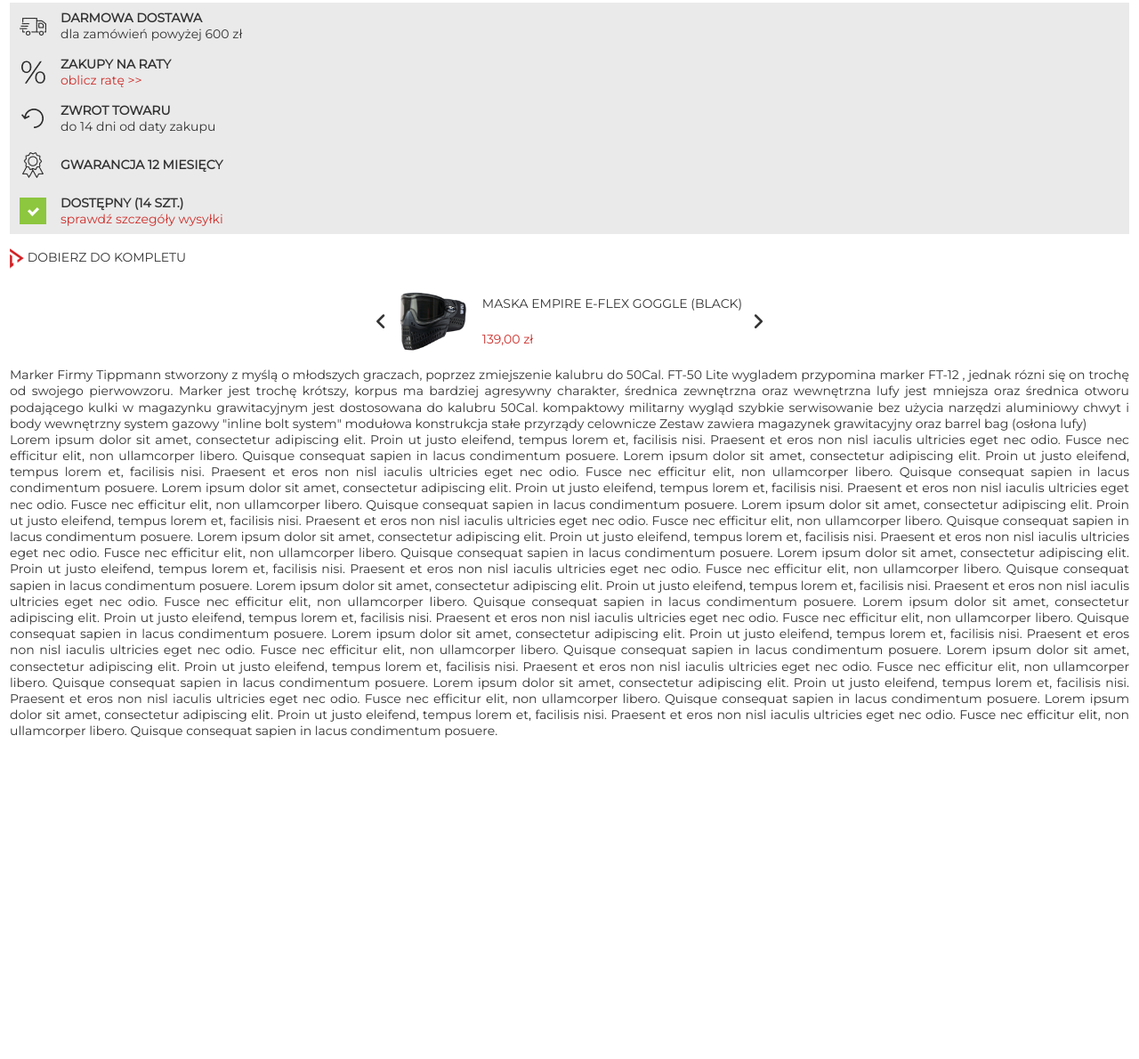
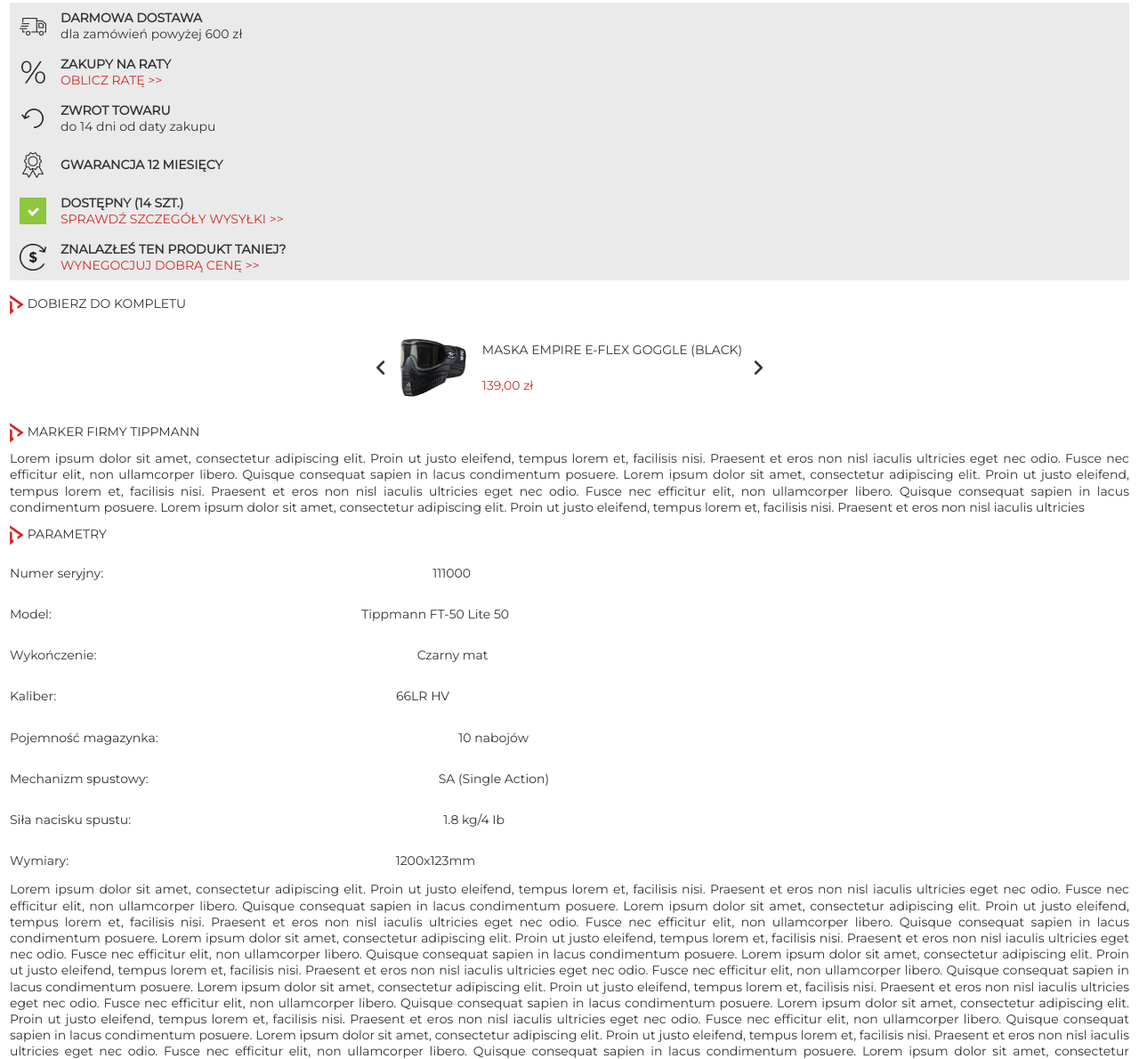
Before and after one commit to prgt2/assassins_projector, a plain HTML site: page html/projector.html in a window 1280 px wide. Shown: the part 793-1983 px from the top of the page at 89% size. Before the commit the page ends 1623 px from the top, so only its background shows below. Drawn offline with nearby package versions, Linux system fonts and the light colour scheme.

Commit message:
started work on dictionary

```diff
--- a/css/style_small.css
+++ b/css/style_small.css
@@ -45,6 +45,10 @@
     cursor: pointer;
 }
 
+i:hover {
+    color: #ce2e2a;
+}
+
 i:hover::before {
     color: #ce2e2a;
 }
@@ -78,7 +82,6 @@
 }
 
 .search_input {
-    border-style: border-box;
     height: 46px;
     width: 100%;
     padding: 0;
@@ -204,7 +207,7 @@
     font-family: FontAwesome;
     color: #333333;
     float: right;
-    transition: all 1s;
+    transition: all 0.4s;
 }
 
 .collapisble_icon.rotated::after {
@@ -437,6 +440,8 @@
 
 .benefit>img {
     padding: 11px;
+    height: 30px;
+    width: 30px;
 }
 
 .benefit>div {
@@ -452,30 +457,30 @@
 
 .benefit a {
     color: #ce2e2a;
+    text-transform: uppercase;
 }
 
 .benefit a:hover {
     color: #333333;
 }
 
-.hotspot_name {
+.hotspot_name,
+.desc_name,
+.dict_name {
     height: 32px;
     padding: 5px 0 5px 0;
 }
 
-.hotspot_name span {
+.hotspot_name span,
+.desc_name span,
+.dict_name span {
     line-height: 32px;
     text-transform: uppercase;
 }
 
-
-/* .arrow_icon {
-    display: inline-block;
-    width: 23px;
-    height: 23px;
-} */
-
-.hotspot_name img {
+.hotspot_name img,
+.desc_name img,
+.dict_name img {
     display: inline-block;
     vertical-align: middle;
     /* środkuje img w spanie (inline_block + vertical-align */
@@ -488,7 +493,6 @@
 
 .hotspot_carousel {
     display: flex;
-    position: relative;
     margin: auto;
     /* centruje div w divie */
     justify-content: center;
@@ -500,11 +504,16 @@
     font-size: 1.5em;
 }
 
+.items {
+    position: relative;
+}
+
 .hotspot_carousel .item {
     position: absolute;
+    top: 0;
     display: flex;
     justify-content: space-evenly;
-    z-index: 0;
+    z-index: -1;
     opacity: 0;
     transition: all 2s ease;
     cursor: pointer;
@@ -531,3 +540,26 @@
     margin: 0;
     color: #ce2e2a
 }
+
+.dict {
+    display: flex;
+    flex-direction: column;
+}
+
+.param {
+    display: flex;
+}
+
+.param_name {
+    flex-grow: 1;
+}
+
+.param_name::after {
+    content: ':';
+}
+
+.param_value {
+    margin: auto;
+    /* centruje anchor linka pionowo */
+    flex-grow: 2;
+}
--- a/html/projector.html
+++ b/html/projector.html
@@ -288,6 +288,8 @@
                 <div class="basket_add_cont">
                     <button class="basket_add">Dodaj do koszyka</button>
                 </div>
+                <div class="negotiate">
+                </div>
                 <div class="benefits_cont">
                     <ul class="benefits">
                         <li class="benefit">
@@ -308,9 +310,13 @@
                         </li>
                         <li class="benefit">
                             <img src="../gfx/ok_square.png" alt="">
-                            <div><b>dostępny (14 szt.)</b><span><a href="">sprawdź szczegóły wysyłki</a></span></div>
+                            <div><b>dostępny (14 szt.)</b><span><a href="">sprawdź szczegóły wysyłki >></a></span></div>
                         </li>
-
+                        <li class="benefit">
+                            <img src="../gfx/negotiate_icon.png" alt="">
+                            <div><b>Znalazłeś ten produkt taniej?</b><span><a href="">Wynegocjuj dobrą cenę
+                                        >></a></span></div>
+                        </li>
                     </ul>
                 </div>
             </div>
@@ -323,7 +329,8 @@
                 <span class="title">Dobierz do kompletu</span>
             </div>
             <div class="hotspot_carousel">
-                <i class="fas fa-angle-left"></i>
+                <i class="fas fa-angle-left lt_hot"></i>
+                <div class="items">
                     <div class="item active">
                         <img src="../gfx/maska_empire.png" alt="">
                         <div class="info_cont">
@@ -345,16 +352,64 @@
                             <p class="product_price">139,00 zł</p>
                         </div>
                     </div>
-                <i class="fas fa-angle-right"></i>
+                </div>
+                <i class="fas fa-angle-right gt_hot"></i>
             </div>
         </div>
         <div class="projector2">
-            <div class="description"> Marker Firmy Tippmann stworzony z myślą o młodszych graczach, poprzez zmiejszenie kalubru do 50Cal. FT-50 Lite wygladem przypomina marker FT-12 , jednak rózni się on trochę od swojego pierwowzoru. Marker jest trochę krótszy, korpus ma bardziej
-                agresywny charakter, średnica zewnętrzna oraz wewnętrzna lufy jest mniejsza oraz średnica otworu podającego kulki w magazynku grawitacyjnym jest dostosowana do kalubru 50Cal. kompaktowy militarny wygląd szybkie serwisowanie bez użycia
-                narzędzi aluminiowy chwyt i body wewnętrzny system gazowy "inline bolt system" modułowa konstrukcja stałe przyrządy celownicze Zestaw zawiera magazynek grawitacyjny oraz barrel bag (osłona lufy)
-
+            <div class="desc_name">
+                <span class="arrow_icon">
+                    <img src="../gfx/arrow_icon.png" alt="">
+                </span>
+                <span class="title">Marker firmy Tippmann</span>
             </div>
-            <div class="dictionary"></div>
+            <div class="desc">
+                Lorem ipsum dolor sit amet, consectetur adipiscing elit. Proin ut justo eleifend, tempus lorem et, facilisis nisi. Praesent et eros non nisl iaculis ultricies eget nec odio. Fusce nec efficitur elit, non ullamcorper libero. Quisque consequat sapien in
+                lacus condimentum posuere. Lorem ipsum dolor sit amet, consectetur adipiscing elit. Proin ut justo eleifend, tempus lorem et, facilisis nisi. Praesent et eros non nisl iaculis ultricies eget nec odio. Fusce nec efficitur elit, non ullamcorper
+                libero. Quisque consequat sapien in lacus condimentum posuere. Lorem ipsum dolor sit amet, consectetur adipiscing elit. Proin ut justo eleifend, tempus lorem et, facilisis nisi. Praesent et eros non nisl iaculis ultricies
+            </div>
+            <div class="dictionary">
+                <div class="dict_name">
+                    <span class="arrow_icon">
+                        <img src="../gfx/arrow_icon.png" alt="">
+                    </span>
+                    <span class="title">Parametry</span>
+                </div>
+                <div class="dict">
+                    <div class="param">
+                        <p class="param_name">Numer seryjny</p>
+                        <a href="" class="param_value">111000</a>
+                    </div>
+                    <div class="param">
+                        <p class="param_name">Model</p>
+                        <a href="" class="param_value">Tippmann FT-50 Lite 50</a>
+                    </div>
+                    <div class="param">
+                        <p class="param_name">Wykończenie</p>
+                        <a href="" class="param_value">Czarny mat</a>
+                    </div>
+                    <div class="param">
+                        <p class="param_name">Kaliber</p>
+                        <a href="" class="param_value">66LR HV</a>
+                    </div>
+                    <div class="param">
+                        <p class="param_name">Pojemność magazynka</p>
+                        <a href="" class="param_value">10 nabojów</a>
+                    </div>
+                    <div class="param">
+                        <p class="param_name">Mechanizm spustowy</p>
+                        <a href="" class="param_value">SA (Single Action)</a>
+                    </div>
+                    <div class="param">
+                        <p class="param_name">Siła nacisku spustu</p>
+                        <a href="" class="param_value">1.8 kg/4 Ib</a>
+                    </div>
+                    <div class="param">
+                        <p class="param_name">Wymiary</p>
+                        <a href="" class="param_value">1200x123mm</a>
+                    </div>
+                </div>
+            </div>
         </div>
         <div class="projector3">
             <div class="hints">Lorem ipsum dolor sit amet, consectetur adipiscing elit. Proin ut justo eleifend, tempus lorem et, facilisis nisi. Praesent et eros non nisl iaculis ultricies eget nec odio. Fusce nec efficitur elit, non ullamcorper libero. Quisque consequat
--- a/js/shop.js
+++ b/js/shop.js
@@ -10,7 +10,7 @@
     function hideAll() {
         $('.nav_mobile').toggleClass('open')
         $('.layout').toggleClass('open')
-        $('.collapsible').hide('slow')
+        $('.collapsible').hide('fast')
         $('.collapisble_icon').removeClass('rotated')
     }
 
@@ -28,10 +28,10 @@
     $('.lvl1').on('click', function() {
         $('.collapisble_icon').removeClass('rotated')
         if ($(this).children('.collapsible').is(':visible')) {
-            $('.collapsible').hide('slow')
+            $('.collapsible').slideUp()
         } else {
-            $('.collapsible').hide('slow')
-            $(this).children('.collapsible').show('slow')
+            $('.collapsible').slideUp()
+            $(this).children('.collapsible').slideDown()
             $(this).find('.collapisble_icon').toggleClass('rotated')
         }
     })
@@ -58,7 +58,7 @@
         $(dots[index]).toggleClass('dot_active').siblings().removeClass('dot_active')
     }
 
-    /* eventy do strzałek i kropek */
+    /* eventy do strzałek i kropek w sliderze*/
     $('.lt_icon').on('click', () => changeSlide(-1))
     $('.gt_icon').on('click', () => changeSlide(1))
     $('.dot').on('click', function() {
@@ -67,4 +67,24 @@
             changeSlide(false, id)
         }
     })
+
+    /* zmienianie zdjęć w hotspocie */
+    let indexHotspot = 0
+    let hotspot = $('.item')
+
+    function changeHotspot(a) {
+        if (a + indexHotspot > hotspot.length - 1) {
+            indexHotspot = 0
+        } else if (a + indexHotspot < 0) {
+            indexHotspot = hotspot.length - 1
+        } else {
+            indexHotspot = indexHotspot += a
+        }
+        $(hotspot[indexHotspot]).addClass('active').siblings().removeClass('active')
+
+    }
+
+    /* event do strzałek w hotspocie */
+    $('.lt_hot').click(() => changeHotspot(-1))
+    $('.gt_hot').click(() => changeHotspot(1))
 })();
```
Lines whose indentation alone changed are shown as unchanged.
